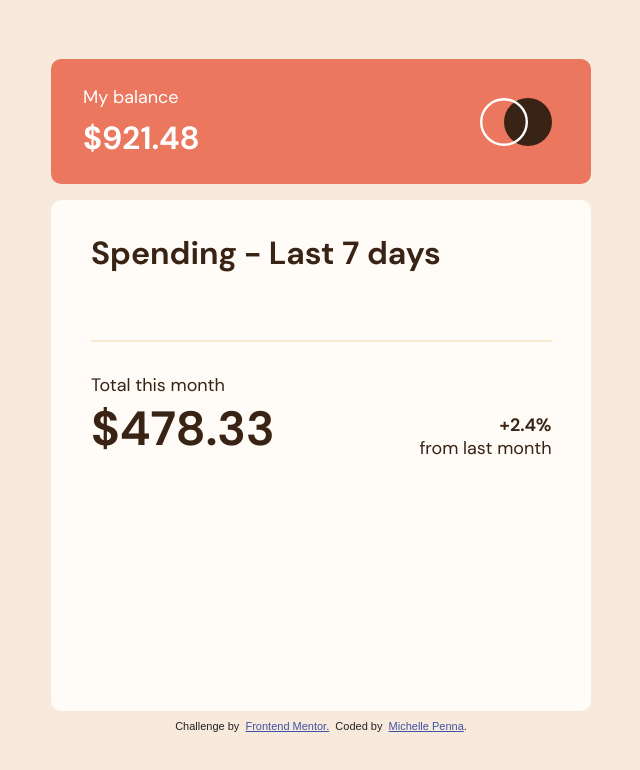
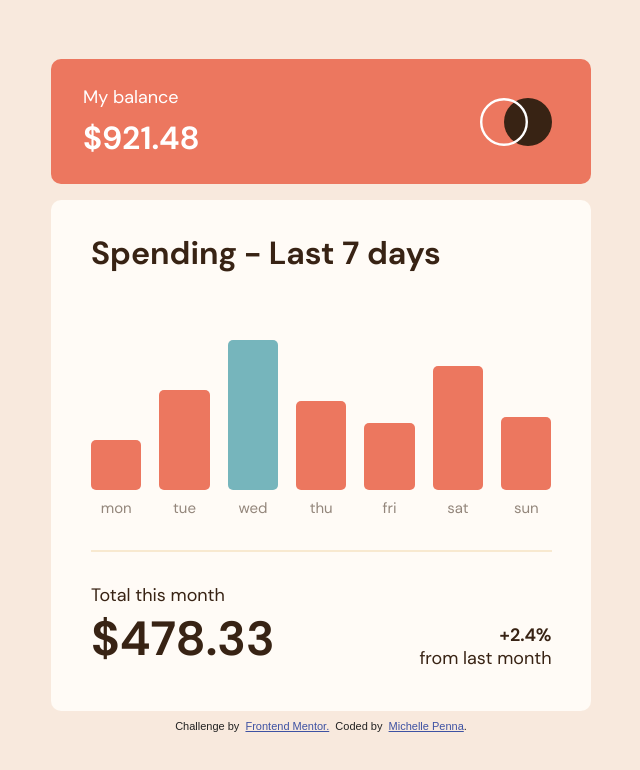
Before and after one commit to michellepennat/expensesChart, a Next.js app: page / in a window 1280 px wide. Shown: the top 770 px of the page, without its empty margins (319-959 px from the left). Built offline with nearby package versions, Linux system fonts and the light colour scheme.

Commit message:
feat(Chart): get data json in chart

```diff
--- a/components/chart/chart.scss
+++ b/components/chart/chart.scss
@@ -1,4 +1,4 @@
-.chart {
+.resume {
   min-width: 343px;
   max-width: 540px;
   height: 421px;
@@ -17,6 +17,49 @@
   hr {
     margin-block-start: 24px;
     margin-block-end: 24px;
+  }
+
+  &__chart {
+    height: 177px;
+    width: 100%;
+    display: flex;
+    justify-content: space-between;
+    align-items: flex-end;
+
+    li {
+      height: 177px;
+      display: flex;
+      flex-direction: column;
+      align-items: center;
+      justify-content: flex-end;
+    }
+
+    .column {
+      width: 33px;
+      background: $soft-red;
+      border-radius: 5px;
+      margin-bottom: 11px;
+
+      &:hover {
+        background: #ff9b86;
+      }
+
+      &--major {
+        background: $cyan;
+        &:hover {
+          background: #b4e0e5;
+        }
+      }
+    }
+
+    p {
+      font-family: "DM Sans";
+      font-style: normal;
+      font-weight: 400;
+      font-size: 12px;
+      line-height: 16px;
+      color: $medium-brown;
+    }
   }
 
   &__total-month {
@@ -72,6 +115,23 @@
       margin-block-end: 32px;
     }
 
+    &__chart {
+      height: 178px;
+
+      li {
+        height: 178px;
+      }
+
+      .column {
+        width: 50.36px;
+        margin-bottom: 8px;
+      }
+
+      p {
+        @include fontMiniCaption;
+      }
+    }
+
     &__total-month {
       h5 {
         @include fontBody;
--- a/components/chart/chart.tsx
+++ b/components/chart/chart.tsx
@@ -1,26 +1,32 @@
 import data from "../../json/data.json";
 
-export interface IDataChart {
-  day?: string;
-  amount?: number;
-}
-
-const Chart = ({ day, amount }: IDataChart) => {
-  const columns = data.data[0];
+const Chart = () => {
+  const columns = data.data;
 
   return (
-    <section className="chart">
+    <section className="resume">
       <h3>Spending - Last 7 days</h3>
-      {/* <ul>
-        {columns.map(() => {
-          <li>
-            <div />
-            <caption>mes</caption>
-          </li>;
-        })}
-      </ul> */}
+      <ul className="resume__chart">
+        {columns.map((column) => (
+          <li className="tooltip">
+            <span
+              className="tooltiptext"
+              style={{ bottom: `${column.height + 28}px` }}
+            >
+              {column.amount}
+            </span>
+            <div
+              className={`column column--${column.amount > 50 && "major"}`}
+              style={{
+                height: `${column.height}px`,
+              }}
+            />
+            <p>{column.day}</p>
+          </li>
+        ))}
+      </ul>
       <hr color="#f8e9d" />
-      <div className="chart__total-month">
+      <div className="resume__total-month">
         <div className="total">
           <h5>Total this month</h5>
           <h1>$478.33</h1>
--- a/json/data.json
+++ b/json/data.json
@@ -2,31 +2,38 @@
   "data": [
     {
       "day": "mon",
-      "amount": 17.45
+      "amount": 17.45,
+      "height": 50
     },
     {
       "day": "tue",
-      "amount": 34.91
+      "amount": 34.91,
+      "height": 100
     },
     {
       "day": "wed",
-      "amount": 52.36
+      "amount": 52.36,
+      "height": 150
     },
     {
       "day": "thu",
-      "amount": 31.07
+      "amount": 31.07,
+      "height": 89
     },
     {
       "day": "fri",
-      "amount": 23.39
+      "amount": 23.39,
+      "height": 67
     },
     {
       "day": "sat",
-      "amount": 43.28
+      "amount": 43.28,
+      "height": 124
     },
     {
       "day": "sun",
-      "amount": 25.48
+      "amount": 25.48,
+      "height": 73
     }
   ]
 }
--- a/styles/base/_globals.scss
+++ b/styles/base/_globals.scss
@@ -12,7 +12,7 @@ body {
   background: $cream;
 }
 
-#__next{
+#__next {
   height: 100%;
 }
 
@@ -22,5 +22,34 @@ main {
   flex-direction: column;
   justify-content: center;
   align-items: center;
-  padding: 16px
+  padding: 16px;
 }
+
+/* Tooltip container */
+.tooltip {
+  position: relative;
+}
+
+/* Tooltip text */
+.tooltip .tooltiptext {
+  visibility: hidden;
+  width: 75px;
+  height: 40px;
+  background-color: $dark-brown;
+  color: #fff;
+  text-align: center;
+  padding: 8px 0;
+  border-radius: 6px;
+  position: absolute;
+  z-index: 1;
+  margin-bottom: 8px;
+  left: 90%;
+  margin-left: -60px;
+
+  @include fontBodyBold;
+}
+
+/* Show the tooltip text when you mouse over the tooltip container */
+.tooltip:hover .tooltiptext {
+  visibility: visible;
+}
```
